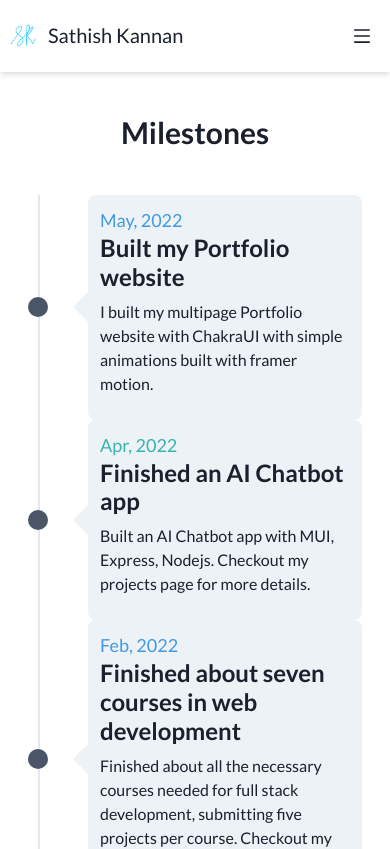
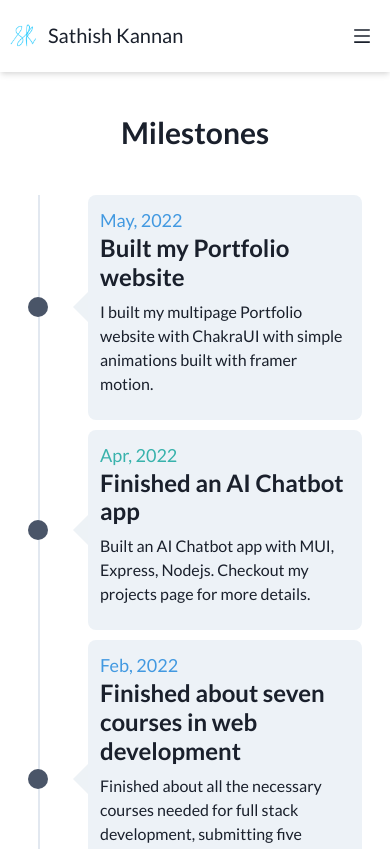
Before and after one commit to sathishkannan162/personal_portfolio_website, a React (Vite) app: page /timeline in a window 390 px wide. Shown: the top 849 px of the page. Built offline with nearby package versions, Linux system fonts and the light colour scheme.

Commit message:
feat: change animation as website is not responsive in mobile for milestone page

```diff
--- a/src/TimelineTree.jsx
+++ b/src/TimelineTree.jsx
@@ -97,7 +97,7 @@ const TimelineTree = () => {
         Milestones
       </chakra.h3>
       {milestones.map((milestone) => (
-        <Flex key={milestone.id} mb="0px">
+        <Flex key={milestone.id} mb="10px">
           {/* Desktop view(left card) */}
           {isDesktop && milestone.id % 2 === 0 && (
             <>
@@ -147,12 +147,14 @@ const Card = ({ id, title, description, date }) => {
 
   const container = {
     hidden: {
+      scale: 0,
       opacity: 1,
-      translateX: isEvenId? '100%': "-100%"
+      translateY: "10px",
     },
     visible: {
+      scale: 1,
       opacity: 1,
-      translateX:0,
+      translateY: 0,
       transition: {
         delayChildren: 0.1,
         staggerChildren: 0.1,
@@ -170,11 +172,7 @@ const Card = ({ id, title, description, date }) => {
 
   return (
     <Box flex={1}>
-          <motion.div
-            initial="hidden"
-            whileInView="visible"
-            variants={container}
-          >
+      <motion.div initial="hidden" whileInView="visible" variants={container}>
         <HStack
           flex={1}
           p={{ base: 3, sm: 6 }}
```
Lines whose indentation alone changed are shown as unchanged.
